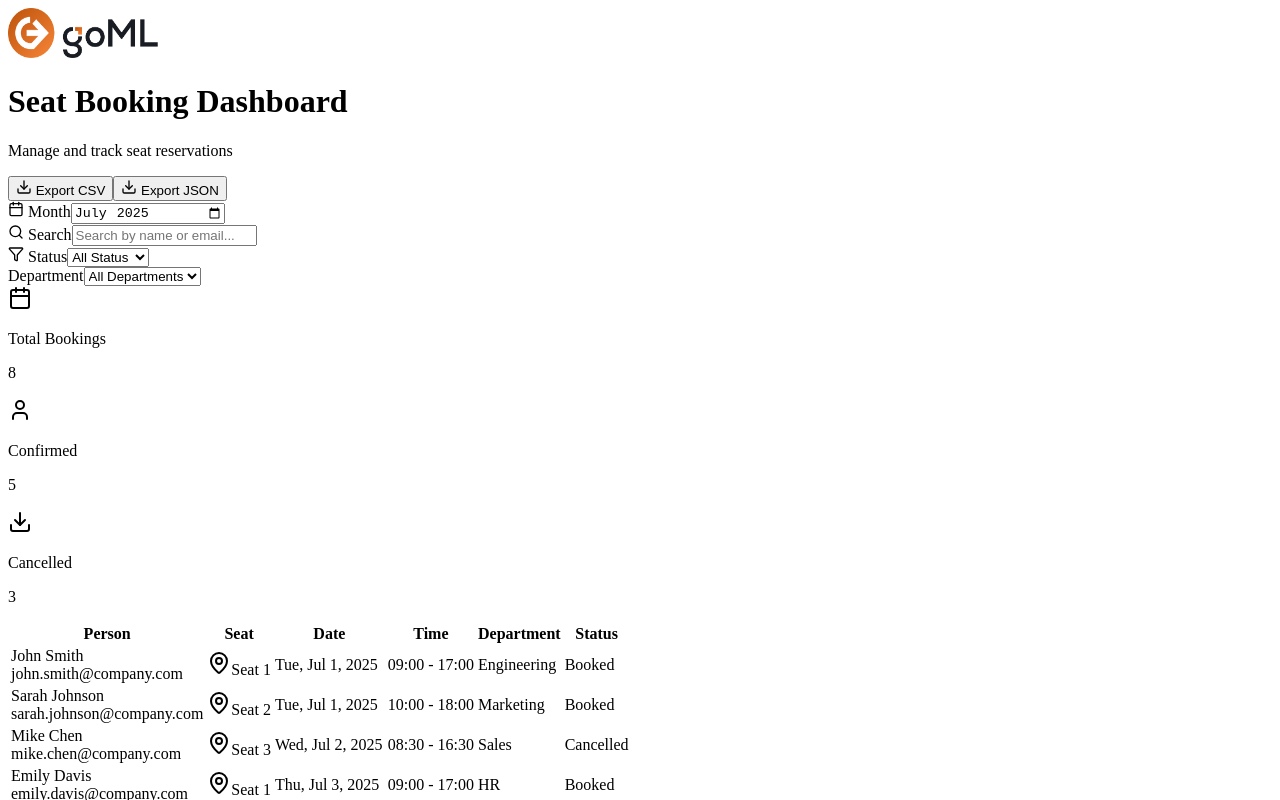
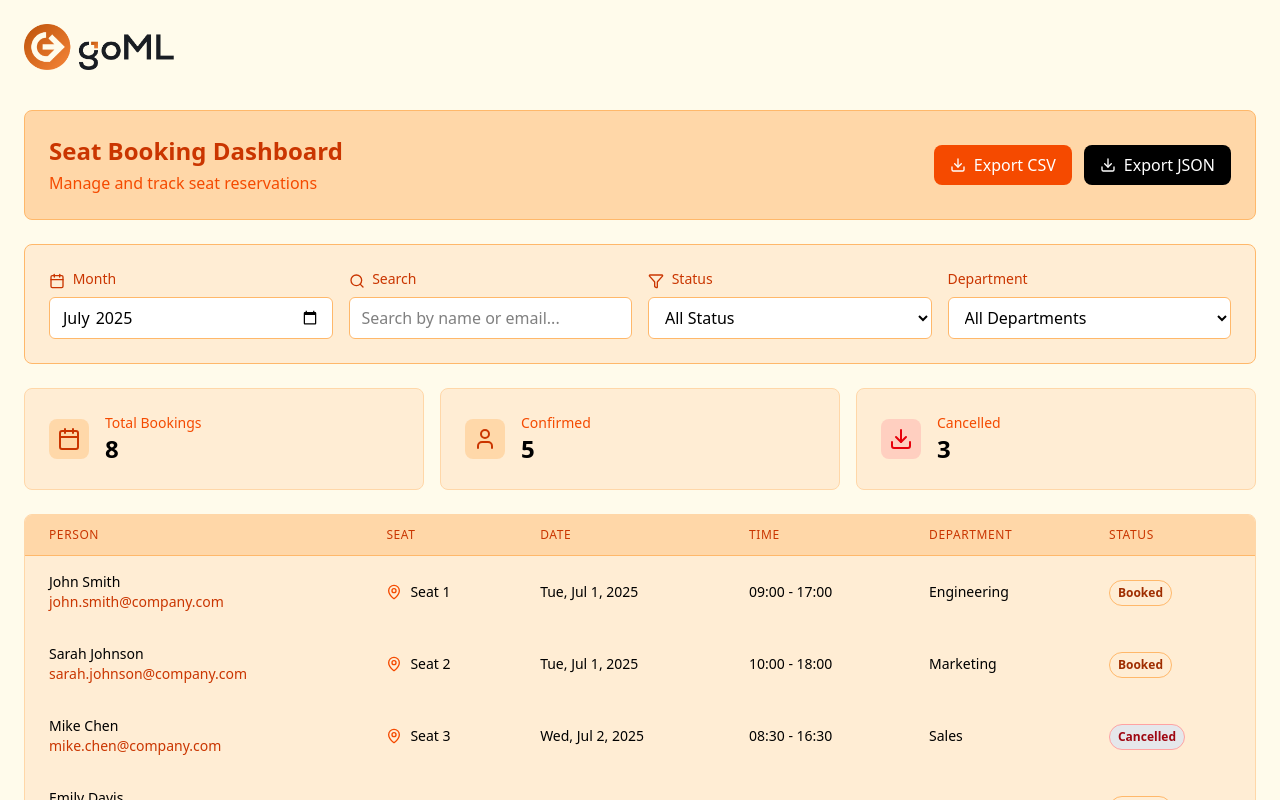
Before and after one commit to AAnishRam/slot-booking, a Next.js app: page /report in a window 1280 px wide. Shown: the top 800 px of the page. Built offline with nearby package versions, Linux system fonts and the light colour scheme.

Commit message:
removed border in report page

```diff
--- a/app/layout.js
+++ b/app/layout.js
@@ -1,5 +1,5 @@
 import { Geist, Geist_Mono } from "next/font/google";
-//import "./globals.css";
+import "./globals.css";
 
 const geistSans = Geist({
   variable: "--font-geist-sans",
--- a/app/report/page.jsx
+++ b/app/report/page.jsx
@@ -103,9 +103,9 @@ export default function Report() {
   };
 
   return (
-    <div className="min-h-screen border-[20px] border-[#fe7503] bg-[#fe7503] text-black">
-      <div className="w-full rounded-2xl bg-amber-50 p-6 mx-auto">
-        <Image src={goml} width={150} height={50} className=" mt-5 mb-10" alt="Logo" />
+   // <div className="min-h-screen border-[20px] border-[#fe7503] bg-[#fe7503] text-black">
+      <div className="w-full  bg-amber-50 p-6 mx-auto">
+        <Image src={goml} width={150} height={50} className=" mb-10" alt="Logo" />
         <div className="bg-orange-200 border border-orange-300 rounded-lg p-6 mb-6">
           <div className="flex flex-col sm:flex-row sm:items-center sm:justify-between gap-4">
             <div>
@@ -330,6 +330,6 @@ export default function Report() {
           </span>
         </div>
       </div>
-    </div>
+    //</div>
   );
 }
```
Also changed, not shown: app/globals.css (line endings or trailing spaces).
